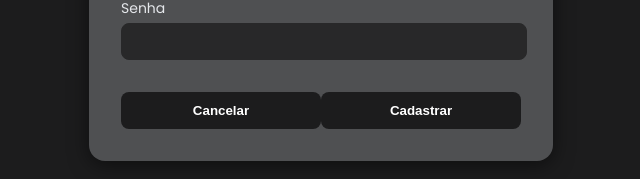
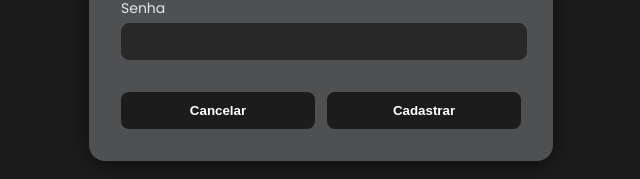
Before and after one commit to danisfon/pw-projeto-leilao-frontend, a React (Create React App) app: page /cadastro in a window 1280 px wide. Shown: the part 459-638 px from the top of the page, without its empty margins (319-959 px from the left). Built offline with nearby package versions, Linux system fonts and the light colour scheme.

Commit message:
componentizando botão (não finalizado)

```diff
--- /dev/null
+++ b/src/components/ButtonGroup.jsx
@@ -0,0 +1,18 @@
+import React from "react";
+
+const ButtonGroup = ({ children }) => {
+  return (
+    <div
+      style={{
+        display: "flex",
+        justifyContent: "space-between",
+        marginTop: "16px",
+        gap: "12px",
+      }}
+    >
+      {children}
+    </div>
+  );
+};
+
+export default ButtonGroup;
--- a/src/pages/Cadastro.jsx
+++ b/src/pages/Cadastro.jsx
@@ -2,6 +2,8 @@ import React, { useState } from "react";
 import { Input } from "../components/Input";
 import { useAuth } from "../hooks/useAuth";
 import { useNavigate } from "react-router-dom";
+import ButtonGroup from "../components/ButtonGroup";
+
 
 const Cadastro = () => {
   const [name, setName] = useState("");
@@ -48,10 +50,10 @@ const Cadastro = () => {
             value={password}
             onChange={(e) => setPassword(e.target.value)}
           />
-          <div style={{ display: "flex", justifyContent: "space-between", marginTop: "16px" }}>
-            <button type="button" className="login-button" onClick={() => navigate("/")}>Cancelar</button>
-            <button type="submit" className="login-button">Cadastrar</button>
-          </div>
+          <ButtonGroup>
+          <button type="button" className="login-button" onClick={() => navigate("/")}>Cancelar</button>
+          <button type="submit" className="login-button">Cadastrar</button>
+        </ButtonGroup>
         </form>
       </div>
     </div>
--- a/src/pages/Recuperar.jsx
+++ b/src/pages/Recuperar.jsx
@@ -1,6 +1,8 @@
 import React, { useState } from "react";
 import { Input } from "../components/Input";
 import { useNavigate } from "react-router-dom";
+import ButtonGroup from "../components/ButtonGroup";
+
 
 const Recuperar = () => {
   const [email, setEmail] = useState("");
@@ -30,10 +32,10 @@ const Recuperar = () => {
             value={email}
             onChange={(e) => setEmail(e.target.value)}
           />
-          <div style={{ display: "flex", justifyContent: "space-between", marginTop: "16px" }}>
+          <ButtonGroup>
             <button type="button" className="login-button" onClick={() => navigate("/")}>Cancelar</button>
             <button type="submit" className="login-button">Recuperar</button>
-          </div>
+          </ButtonGroup>
         </form>
       </div>
     </div>
```
